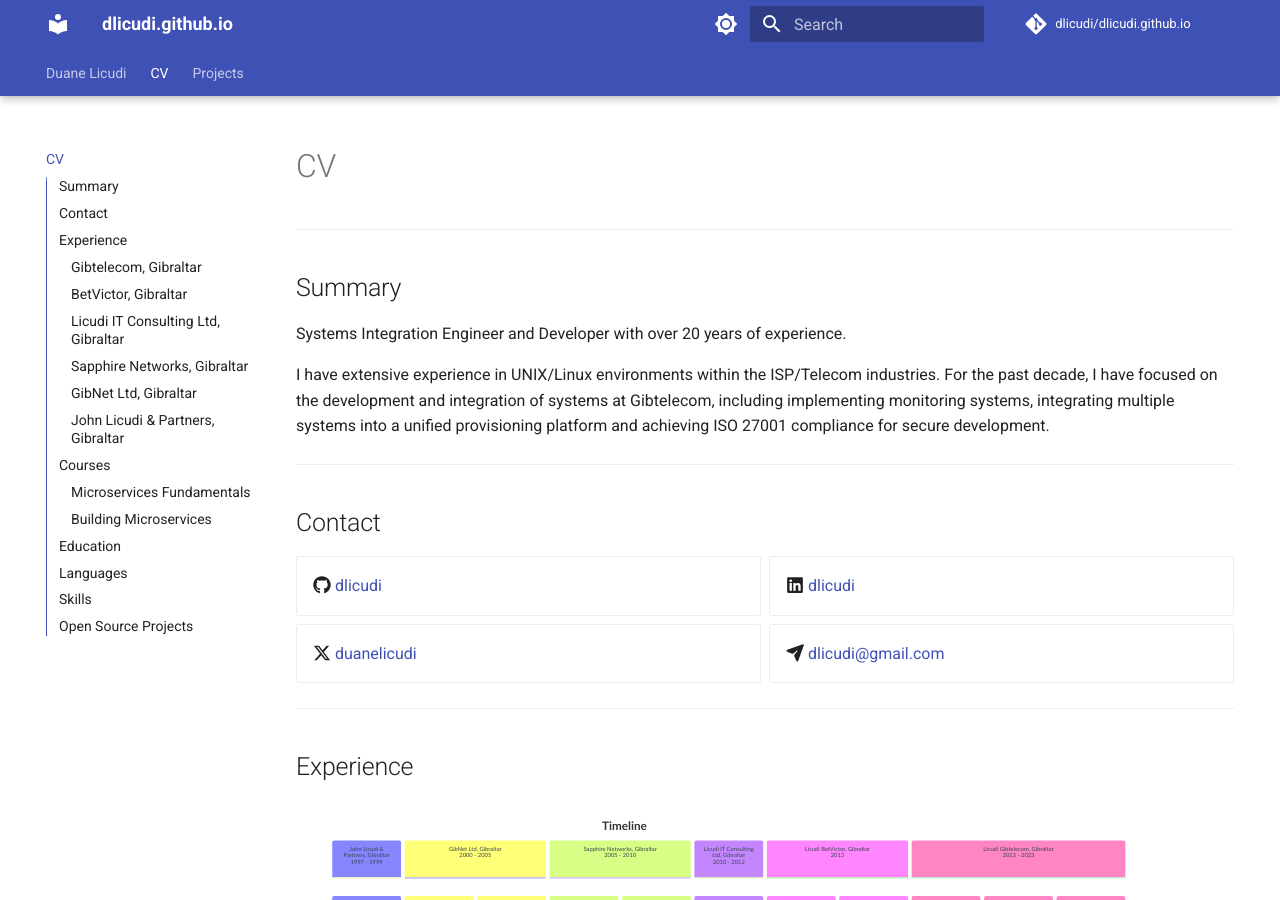
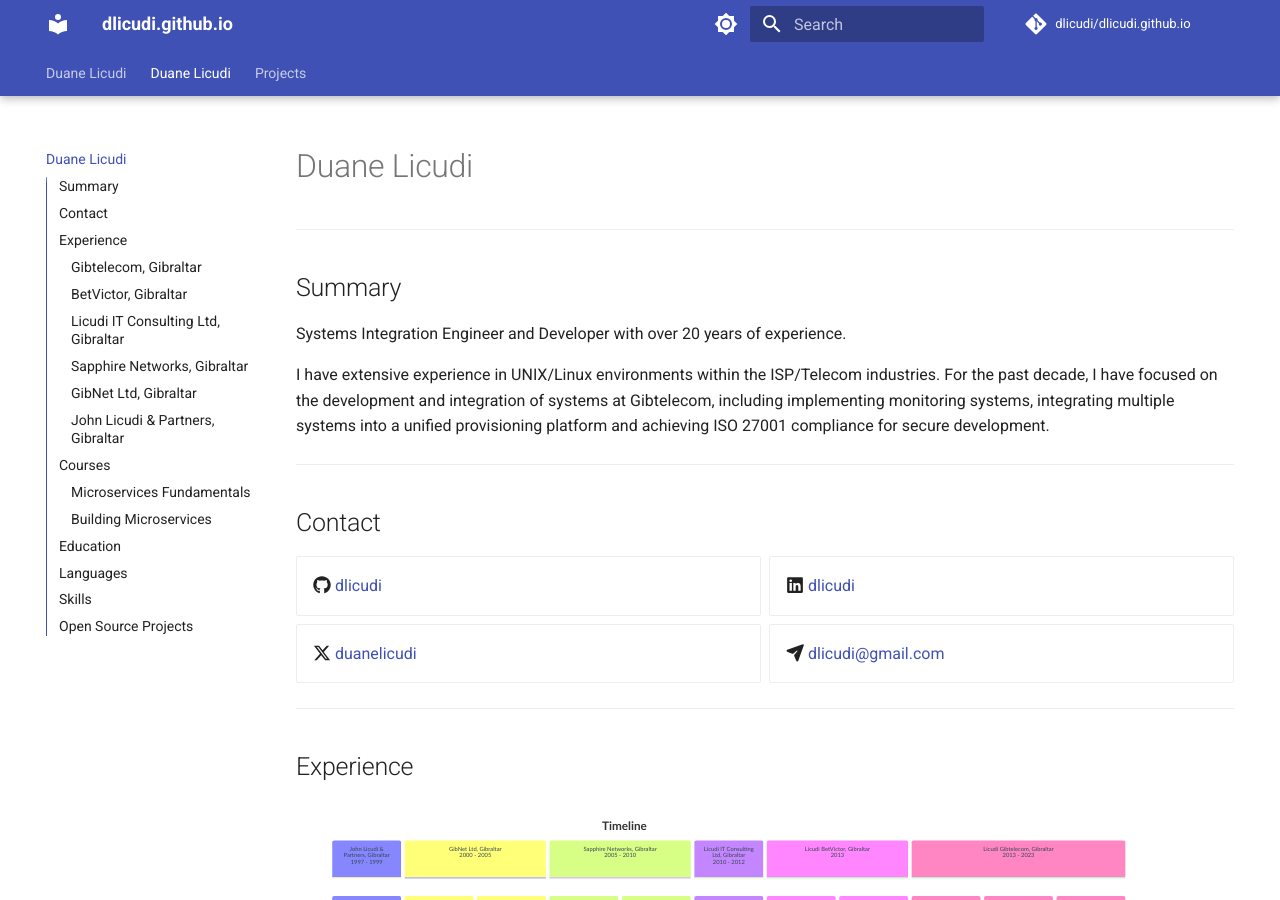
Before and after one commit to dlicudi/dlicudi.github.io, an MkDocs documentation site: the page built from docs/cv.md, in a window 1280 px wide and 900 px high. Built offline with MkDocs 1.6.1 and Material for MkDocs 9.7.7, drawn with Linux system fonts in a browser that asks for light colours; comment, search, counter and statistics services are not loaded.

Commit message:
Changed main heading from CV to Full name

```diff
--- a/docs/cv.md
+++ b/docs/cv.md
@@ -1,4 +1,4 @@
-# CV
+# Duane Licudi
 
 ---
 ## Summary
```
